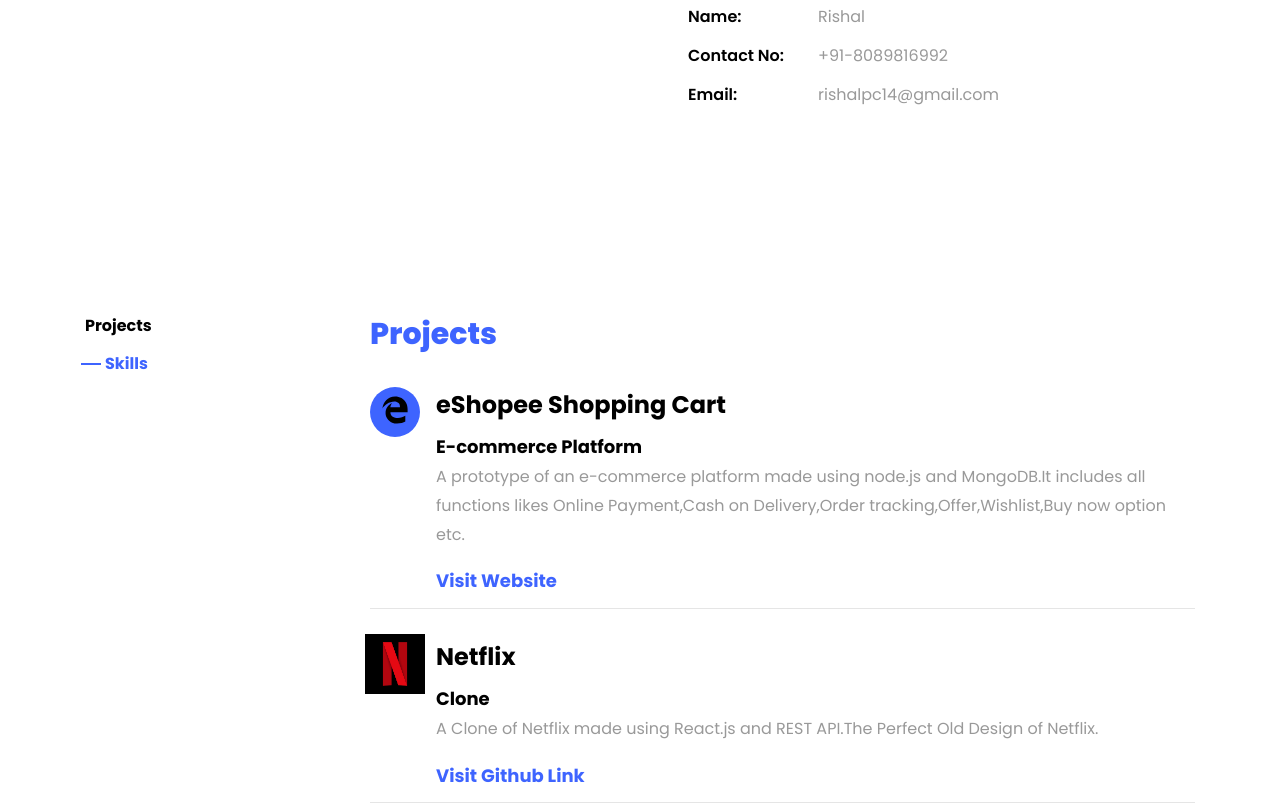
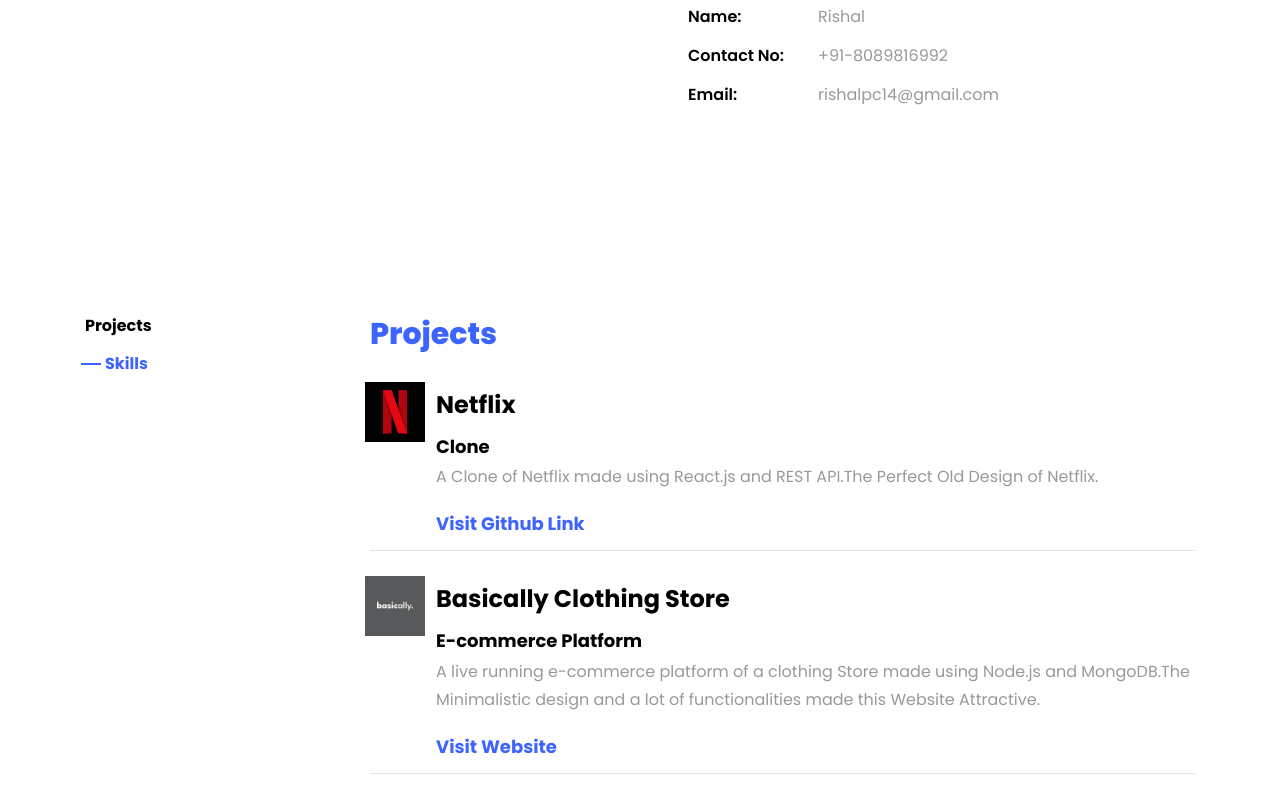
Before and after one commit to Rishal-pc7/Personal-website, a plain HTML site: page index.html in a window 1280 px wide. Shown: the part 1563-2369 px from the top of the page. Drawn offline with nearby package versions, Linux system fonts and the light colour scheme; files whose address does not match are found by name.

Commit message:
Update index.html

```diff
--- a/index.html
+++ b/index.html
@@ -132,18 +132,7 @@
 					<div class="col-md-9">
 					  <div id="page-1" class= "page one">
 					  	<h2 class="heading">Projects</h2>
-					    <div class="resume-wrap d-flex ftco-animate">
-					    	<div class="icon d-flex align-items-center justify-content-center">
-					    		<span><svg xmlns="http://www.w3.org/2000/svg" style="height: 28px;margin-top: -.2em;" viewBox="0 0 512 512"><!-- Font Awesome Pro 5.15.4 by @fontawesome - https://fontawesome.com License - https://fontawesome.com/license (Commercial License) --><path d="M25.71,228.16l.35-.48c0,.16,0,.32-.07.48Zm460.58,15.51c0-44-7.76-84.46-28.81-122.4C416.5,47.88,343.91,8,258.89,8,119,7.72,40.62,113.21,26.06,227.68c42.42-61.31,117.07-121.38,220.37-125,0,0,109.67,0,99.42,105H170c6.37-37.39,18.55-59,34.34-78.93-75.05,34.9-121.85,96.1-120.75,188.32.83,71.45,50.13,144.84,120.75,172,83.35,31.84,192.77,7.2,240.13-21.33V363.31C363.6,419.8,173.6,424.23,172.21,295.74H486.29V243.67Z"/></svg></span>
-					    	</div>
-					    	<div class="text pl-3">
 
-		    					<h2>eShopee Shopping Cart</h2>
-		    					<span class="position">E-commerce Platform</span>
-		    					<p>A prototype of an e-commerce platform made using node.js and MongoDB.It includes all functions likes Online Payment,Cash on Delivery,Order tracking,Offer,Wishlist,Buy now option etc.</p>
-								<span class="position"><a href="http://eshopee-cart.herokuapp.com/" target="_blank">Visit Website</a></span>
-	    					</div>
-	    				</div>
 					    <div class="resume-wrap d-flex ftco-animate">
 					    	<div class="icon d-flex align-items-center justify-content-center">
 					    		<span><img src="images/netflix-logo.jpg" width="60" height="60" alt="" srcset=""></span>
```
